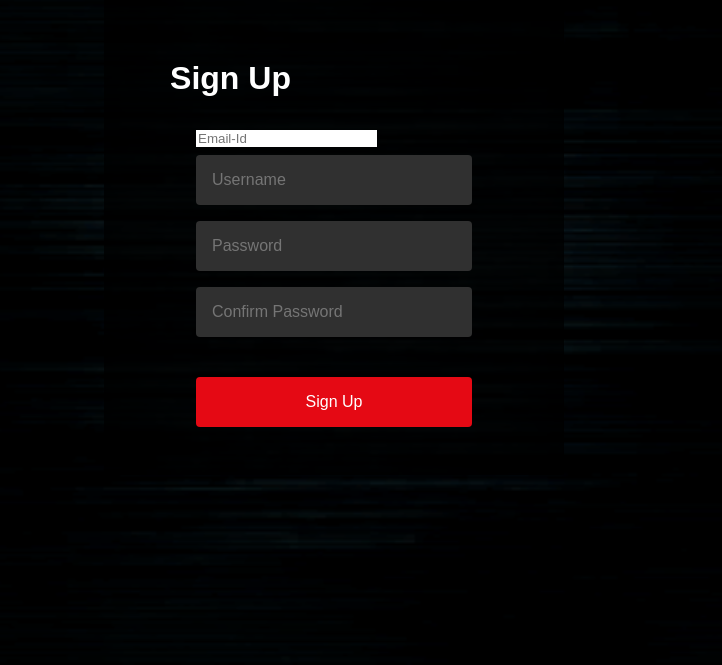
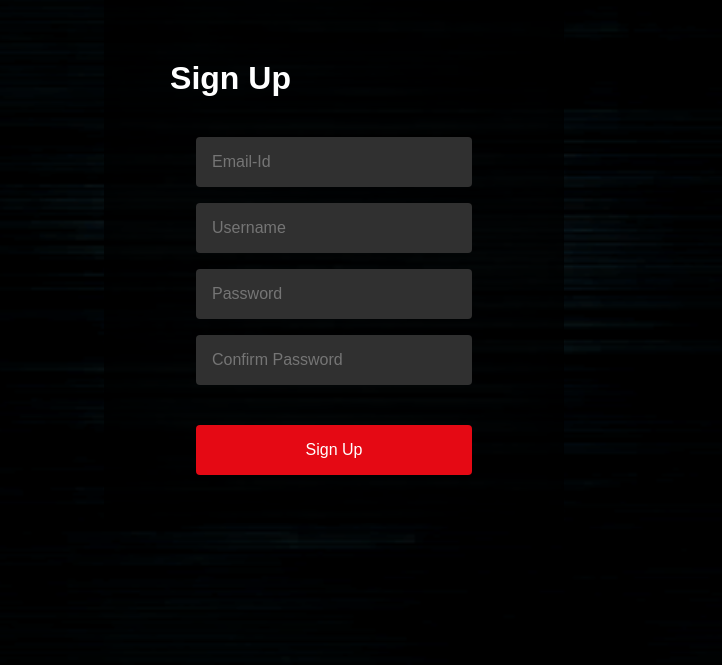
Before and after one commit to RishabhSood/TechFlixBase, a Flask app: page /register in a window 1280 px wide. Shown: the part 135-800 px from the top of the page, without its empty margins (306-1028 px from the left). Run offline with Flask 2, Linux system fonts and the light colour scheme; some libraries are stand-ins or nearby versions.

Commit message:
Update style.css

```diff
--- a/static/css/style.css
+++ b/static/css/style.css
@@ -558,7 +558,7 @@ img{
 	cursor: pointer;
 }
 
-input[type=text], input[type=password] {
+input[type=text], input[type=password], input[type=email] {
   font-size: 1rem;
   width: 75%;
   padding: 1rem 1rem;
```
